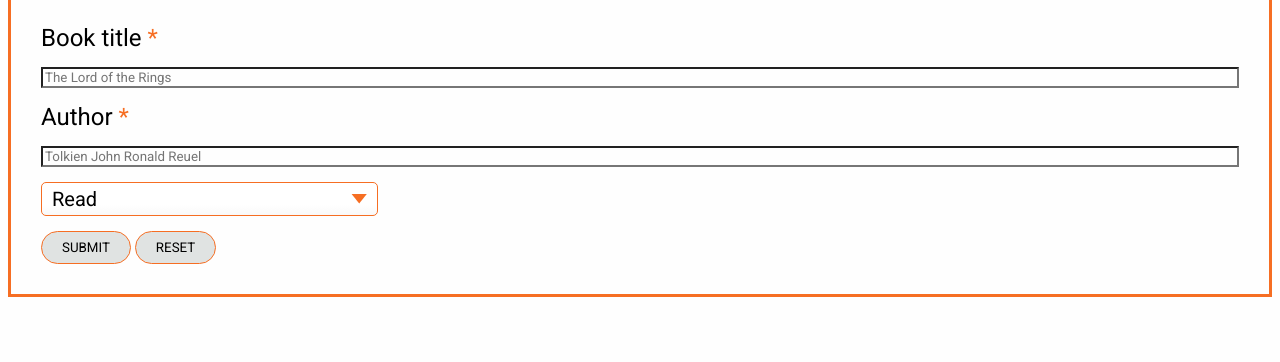
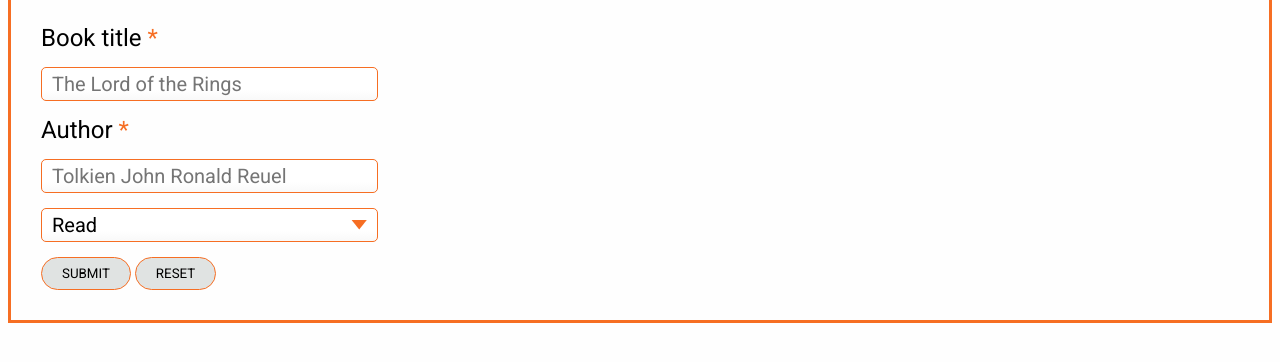
Before and after one commit to marwels/Library, a plain HTML site: page index.html in a window 1280 px wide. Shown: the part 118-480 px from the top of the page. Drawn offline with Linux system fonts and the light colour scheme.

Commit message:
feat: style inputs

```diff
--- a/style.css
+++ b/style.css
@@ -115,6 +115,21 @@
   width: fit-content;
 }
 
+input {
+  width: 100%;
+  min-width: 15ch;
+  max-width: 30ch;
+  border: 1px solid var(--select-border);
+  border-radius: 0.25em;
+  padding: 0.25em 0.5em;
+  font-size: 1.25rem;
+  cursor: pointer;
+  line-height: 1.1;
+  background-color: #fefefe;
+  background-image: linear-gradient(to top, #f9f9f9, #fff 33%);
+
+}
+
 
 /* Following gets rid of default styling        https://developer.mozilla.org/en-US/docs/Learn/Forms/Advanced_form_styling
 button, input, select {
```
